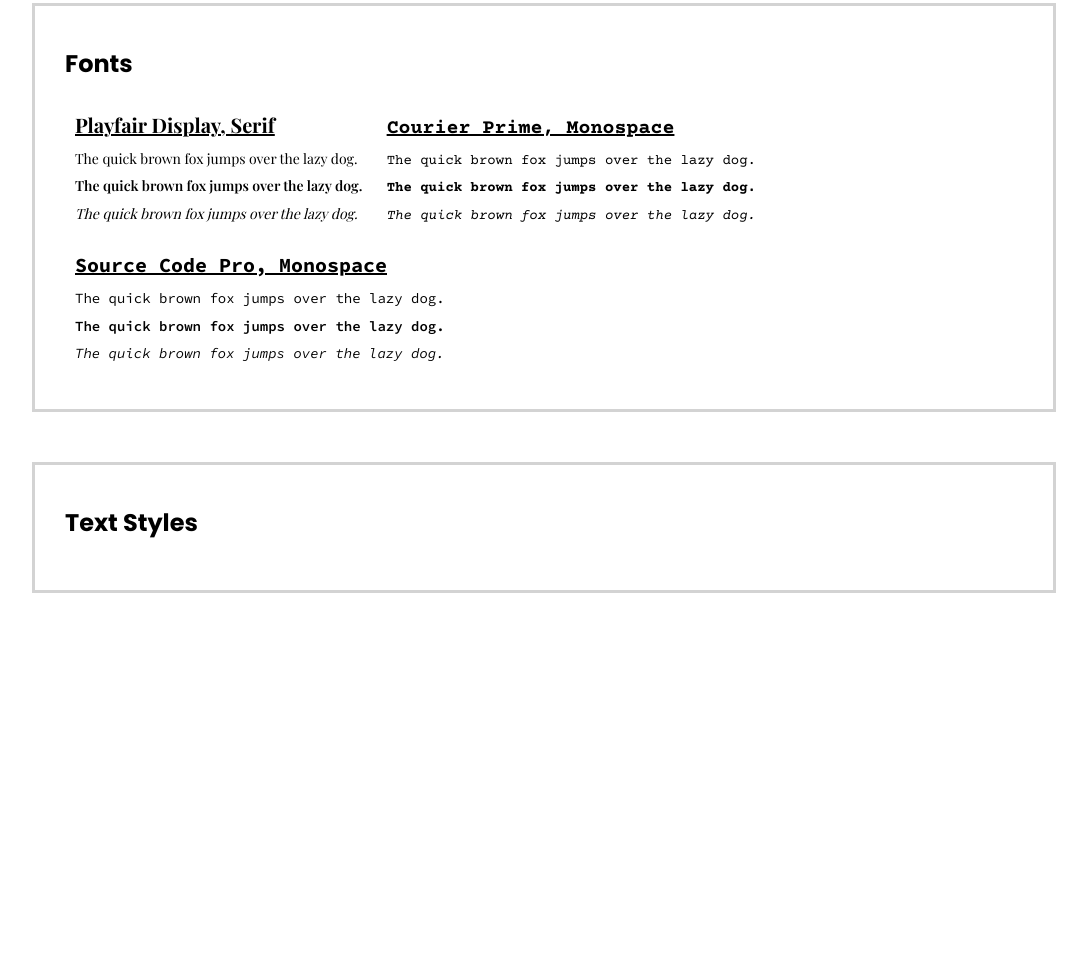
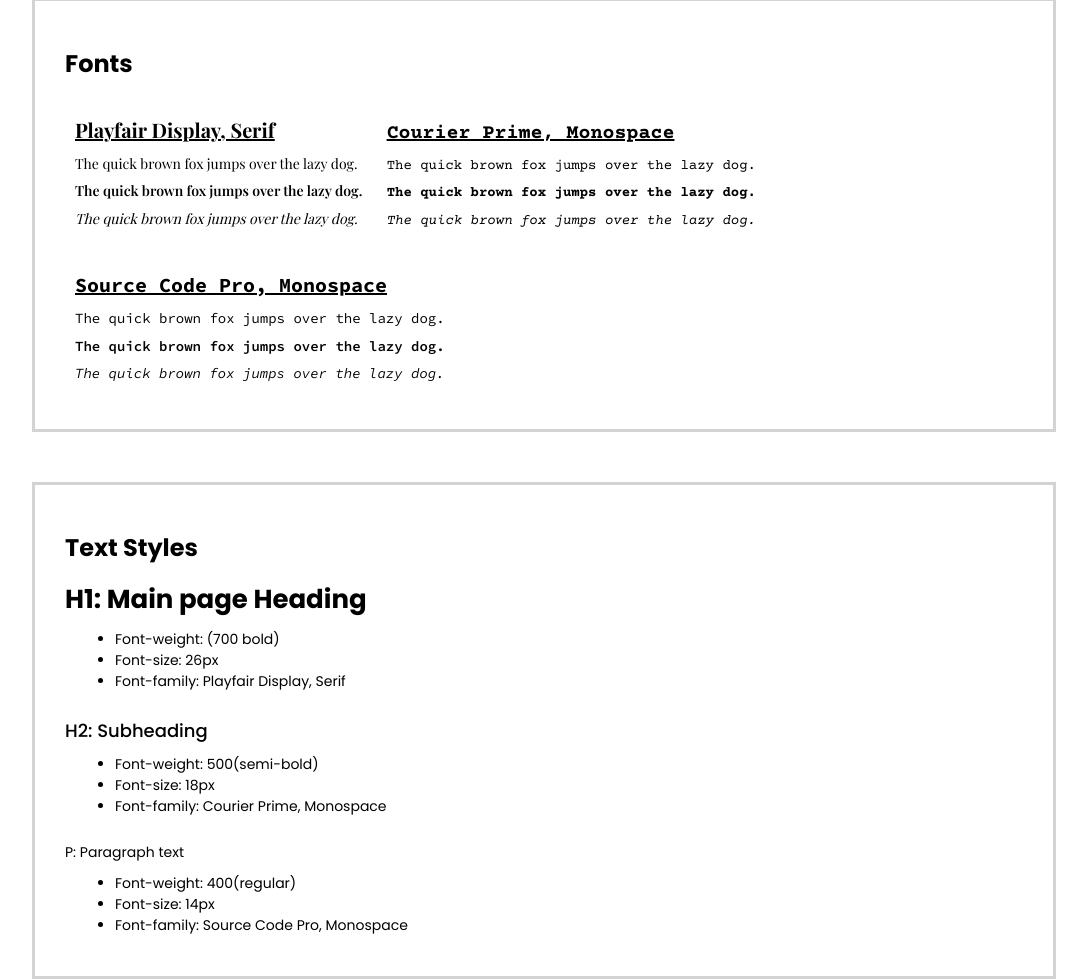
Before and after one commit to Teddy-Geo/design-system-1, a plain HTML site: page index.html in a window 1280 px wide. Shown: the part 710-1689 px from the top of the page, without its empty margins (96-1183 px from the left). Before the commit the page ends 1303 px from the top, so only its background shows below. Drawn offline with nearby package versions, Linux system fonts and the light colour scheme; a web font is replaced by a local one.

Commit message:
Add text styles

```diff
--- a/index.html
+++ b/index.html
@@ -60,6 +60,30 @@
     </section>
     <section class="text-styles-container">
       <h2>Text Styles</h2>
+      <div class="text-box heading-one">
+        <h1>H1: Main page Heading</h1>
+        <ul>
+          <li>Font-weight: (700 bold)</li>
+          <li>Font-size: 26px</li>
+          <li>Font-family: Playfair Display, Serif</li>
+        </ul>
+      </div>
+      <div class="text-box heading-two">
+        <h2>H2: Subheading</h2>
+        <ul>
+          <li>Font-weight: 500(semi-bold)</li>
+          <li>Font-size: 18px</li>
+          <li>Font-family: Courier Prime, Monospace</li>
+        </ul>
+      </div>
+      <div class="text-box paragraph">
+        <h3>P: Paragraph text</h3>
+        <ul>
+          <li>Font-weight: 400(regular)</li>
+          <li>Font-size: 14px</li>
+          <li>Font-family: Source Code Pro, Monospace</li>
+        </ul>
+      </div>
     </section>
   </body>
 </html>
--- a/styles.css
+++ b/styles.css
@@ -81,3 +81,24 @@ font-size: 20px;
 .italic{
     font-style: italic;
 }
+.text-box ul{
+    margin-left: 50px;
+    padding-bottom: 10px;
+    font-size: 14px;
+    line-height: 1.5;
+}
+.text-box h1{
+    font-weight: 700;
+    font-size: 26px;
+}
+.text-box h2{
+    font-weight: 500;
+    font-size: 18px;
+}
+.text-box h3{
+    font-weight: 400;
+    font-size: 14px;
+}
+.text-box h1,h2,h3{
+    margin: 15px 0 10px 0;
+}
```
